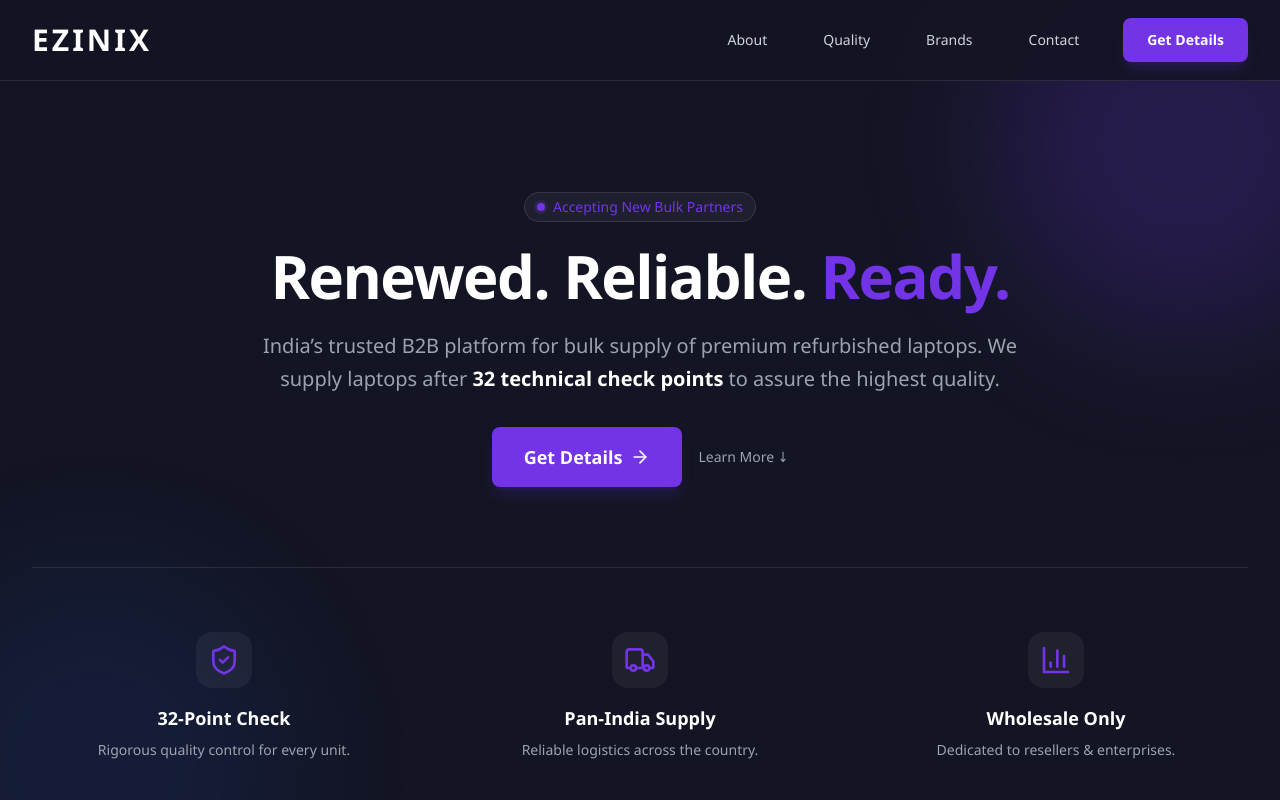
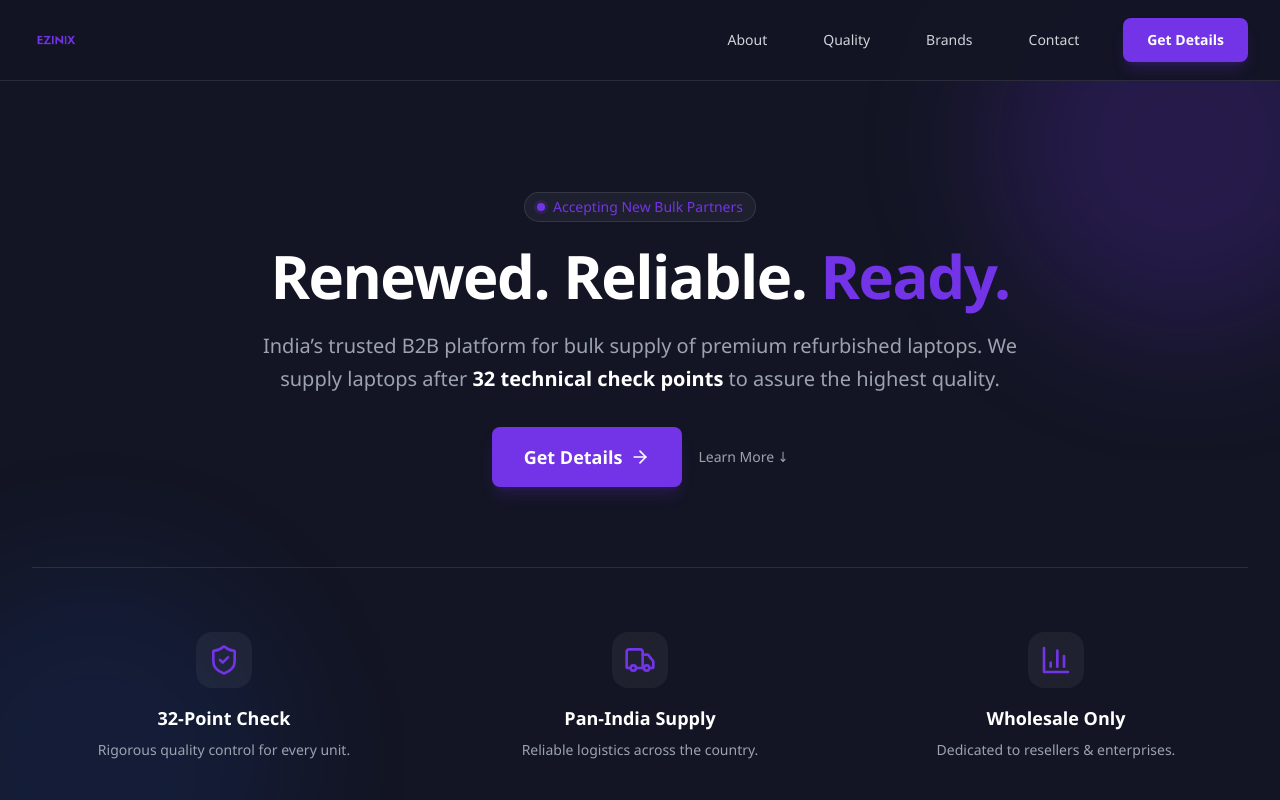
Before and after one commit to ezinix/ezinix-landing, a React (Vite) app: page / in a window 1280 px wide. Shown: the top 800 px of the page. Built offline with nearby package versions, Linux system fonts and the light colour scheme.

Commit message:
Update Navbar.tsx

```diff
--- a/components/Navbar.tsx
+++ b/components/Navbar.tsx
@@ -16,11 +16,22 @@ export const Navbar: React.FC = () => {
     <nav className="fixed top-0 left-0 right-0 z-50 bg-brand-dark/95 backdrop-blur-sm border-b border-white/10">
       <div className="max-w-7xl mx-auto px-4 sm:px-6 lg:px-8">
         <div className="flex items-center justify-between h-20">
-          {/* Logo - Text Only */}
+          {/* Logo - Image */}
           <div className="flex-shrink-0 cursor-pointer" onClick={() => window.scrollTo({ top: 0, behavior: 'smooth' })}>
-            <span className="text-3xl font-bold tracking-widest text-white hover:text-brand-purple transition-colors">
-              EZINIX
-            </span>
+            {/*
+              IMPORTANT: Upload 'logo.png' to your 'public' folder on GitHub.
+              The height (h-10) controls the logo size. Adjust if needed (e.g., h-12, h-14).
+            */}
+            <img
+              src="/logo.png"
+              alt="EZINIX"
+              className="h-10 md:h-12 w-auto object-contain"
+              onError={(e) => {
+                // Fallback to text if image fails to load
+                e.currentTarget.style.display = 'none';
+                e.currentTarget.parentElement!.innerText = 'EZINIX';
+              }}
+            />
           </div>
 
           {/* Desktop Menu */}
```
